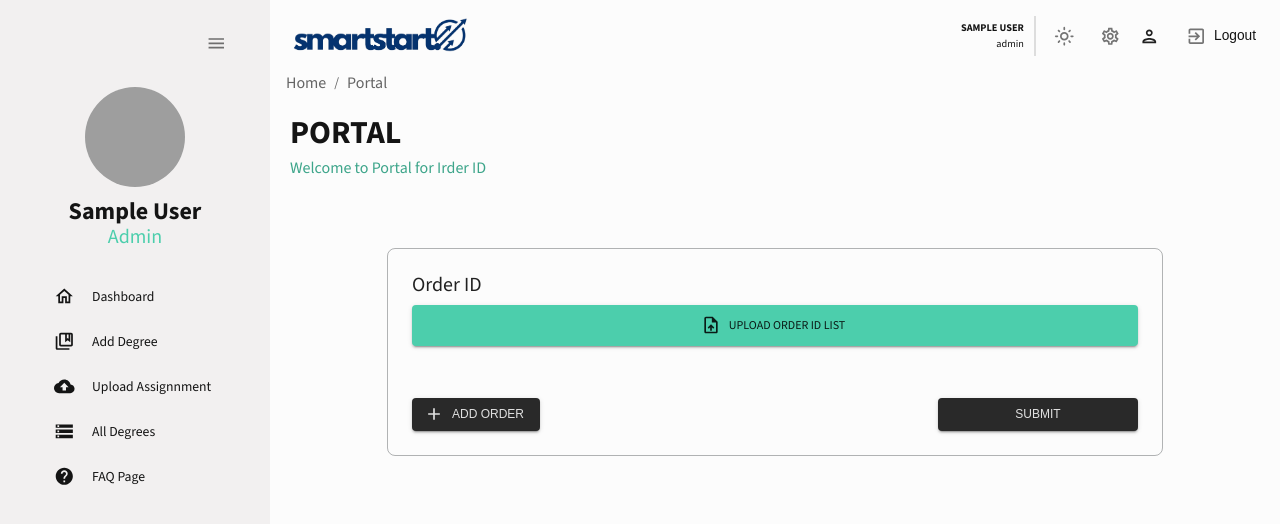
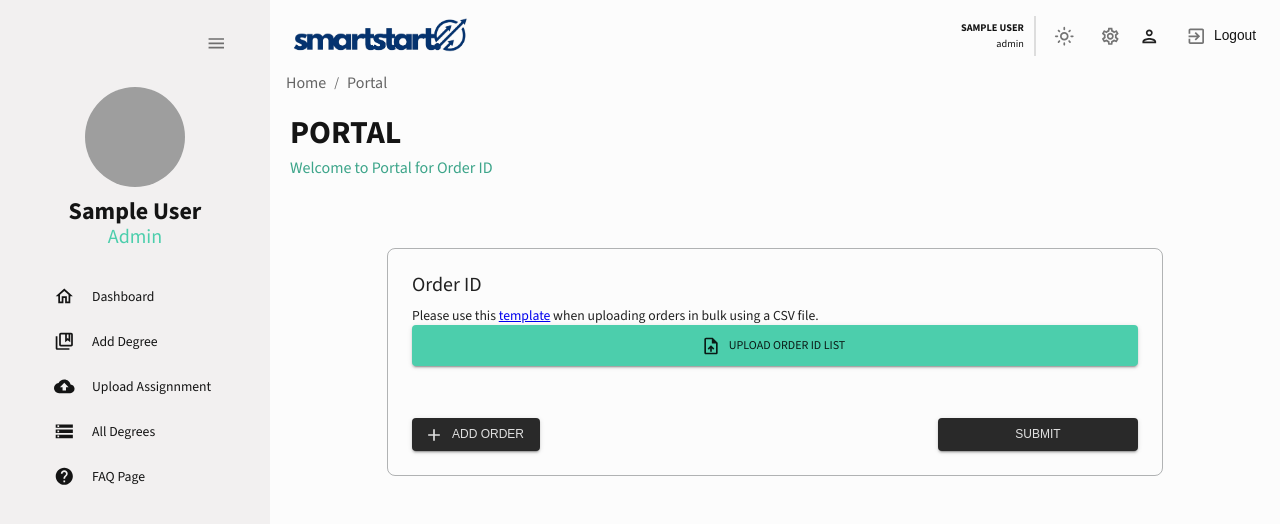
Before and after one commit to smartstartcloud/smartstartcloud-prod, a React (Create React App) app in the folder Dashboard/: page /portal in a window 1280 px wide. Shown: the top 524 px of the page. Built offline with nearby package versions, Linux system fonts and the light colour scheme; sample sign-in values are in the browser's storage; grey boxes are pictures that could not be loaded.

Commit message:
added templates for bulk upload

```diff
--- a/Dashboard/src/components/Portal/PortalAll.jsx
+++ b/Dashboard/src/components/Portal/PortalAll.jsx
@@ -115,7 +115,7 @@ const PortalAll = () => {
       <Box display="flex" justifyContent="space-between" alignItems="center">
         <Header
           title={"PORTAL"}
-          subtitle={"Welcome to Portal for Irder ID LIST"}
+          subtitle={"Welcome to Portal for Order ID LIST"}
         />
       </Box>
       <Box>
--- a/Dashboard/src/components/Portal/PortalIndex.jsx
+++ b/Dashboard/src/components/Portal/PortalIndex.jsx
@@ -113,7 +113,7 @@ const PortalIndex = () => {
   return (
     <Box m="20px">
       <Box display="flex" justifyContent="space-between" alignItems="center">
-        <Header title={"PORTAL"} subtitle={"Welcome to Portal for Irder ID"} />
+        <Header title={"PORTAL"} subtitle={"Welcome to Portal for Order ID"} />
       </Box>
       <Box display="flex" gap="20px">
         <Box
@@ -143,6 +143,10 @@ const PortalIndex = () => {
         >
           <Typography variant="h4" gutterBottom>
             Order ID
+          </Typography>
+
+          <Typography variant="p" component="div">
+            Please use this <a href="https://docs.google.com/spreadsheets/d/1Sn6U4RF7iIQzrvk3KGQH7X_RAfiD7ZcgFtaeZUDkcnU/edit?usp=sharing" target="_blank">template</a> when uploading orders in bulk using a CSV file.
           </Typography>
 
           <form onSubmit={handleSubmit(onSubmit)}>
--- a/Dashboard/src/components/forms/DegreeForm.jsx
+++ b/Dashboard/src/components/forms/DegreeForm.jsx
@@ -314,6 +314,8 @@ const DegreeForm = () => {
 
         <Typography variant="h6" gutterBottom sx={{ mt: 4, mb: 2 }}>
           Degree Students
+        </Typography><Typography variant="p" gutterBottom sx={{ mt: 4, mb: 2 }}>
+        Please use this <a href="https://docs.google.com/spreadsheets/d/15mkFlq3AB5YjgpTVgOyv3wNd-GzGKO1sBJqifltg7As/edit?usp=sharing" target="_blank">template</a> when uploading students in bulk using a CSV file.
         </Typography>
         <Grid item xs={12} sm={4}>
           <Button
```
